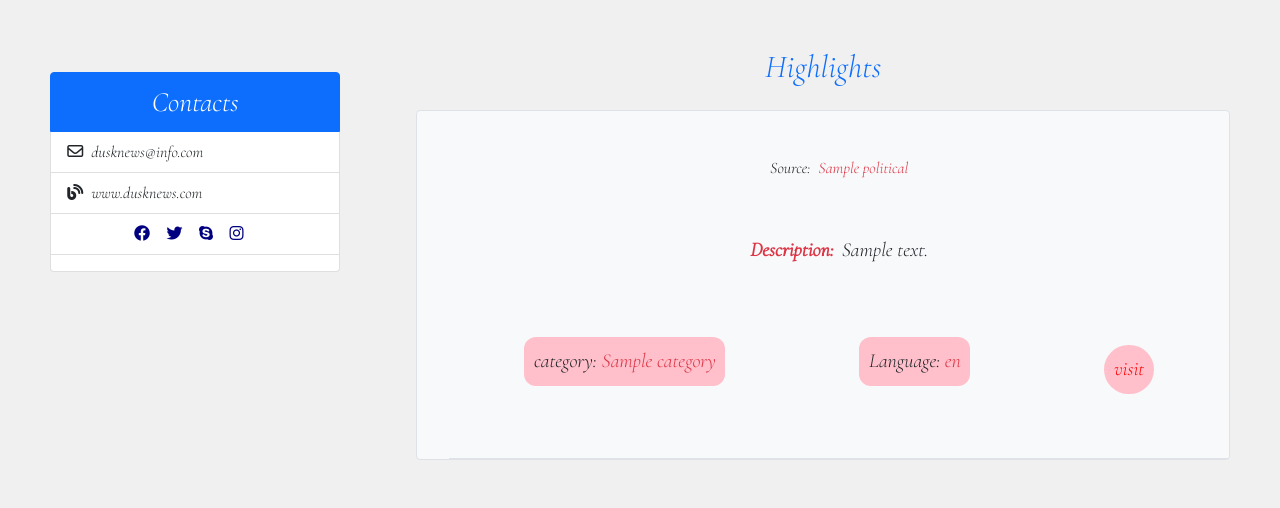
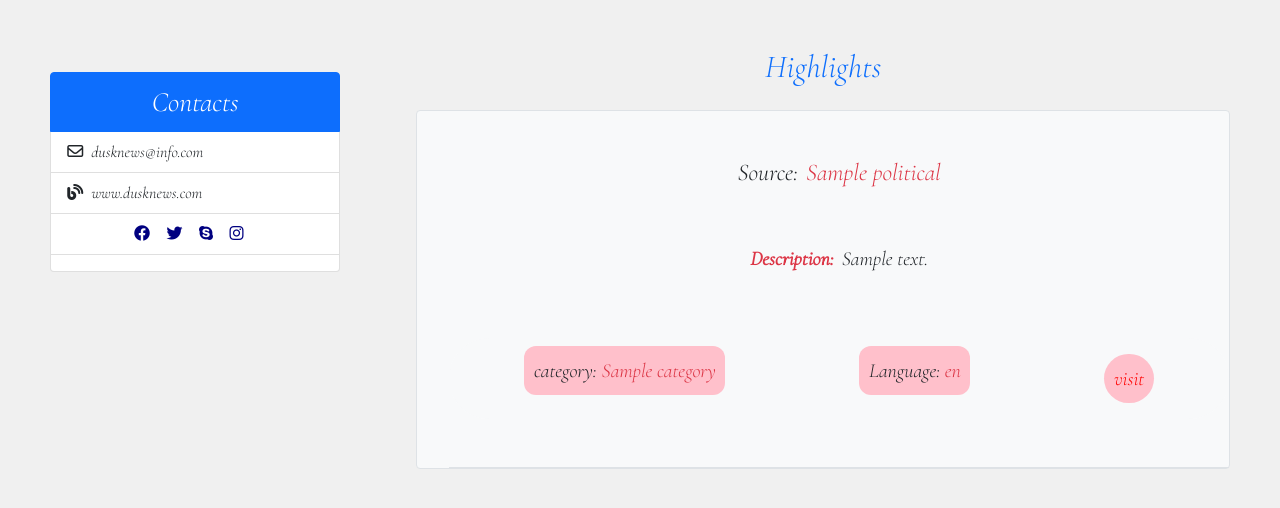
Before and after one commit to Michael-Ogaye/Dusknews, a Flask app: template app/templates/index.html in a window 1280 px wide. Shown: the part 102-610 px from the top of the page. Run offline with Flask 2, Linux system fonts and the light colour scheme; the template is opened without the code that fills it: most values are stand-ins (such as "Sample title", 1, 10 or a date in 2020); some libraries are stand-ins or nearby versions; some web fonts are replaced.

Commit message:
doc: creation of article and source test files

```diff
--- a/app/templates/index.html
+++ b/app/templates/index.html
@@ -28,13 +28,21 @@
         transform: scale(1.1);
         background-color: green;
     }
+    .bt{
+        transition: 2s;
+    }
+
+    .bt:hover{
+        text-decoration: underline;
+        cursor: pointer;
+    }
 </style>
 
 <h6 class="text-primary fs-2 text-center my-4">Highlights</h6>
 <ul class="border  rounded bg-light">
 {%for p in political%}
 <li class="list-unstyled py-5 border-bottom fs-5" >
-<h6 class="">Source:<span class="text-danger ms-2">{{p.name}}</span></h6>
+<h6 class="bt fs-4">Source:<span class="text-danger ms-2">{{p.name}}</span></h6>
 
 <p class="p-5 "><strong class="text-danger">Description:</strong><span class="ms-2">{{p.description}}</span></p>
 <div class="d-flex justify-content-around bg-light rounded-pill p-2 mx-auto align-items-center">
```
Also changed, not shown: tests/test_article.py (added), tests/test_source.py (added).
